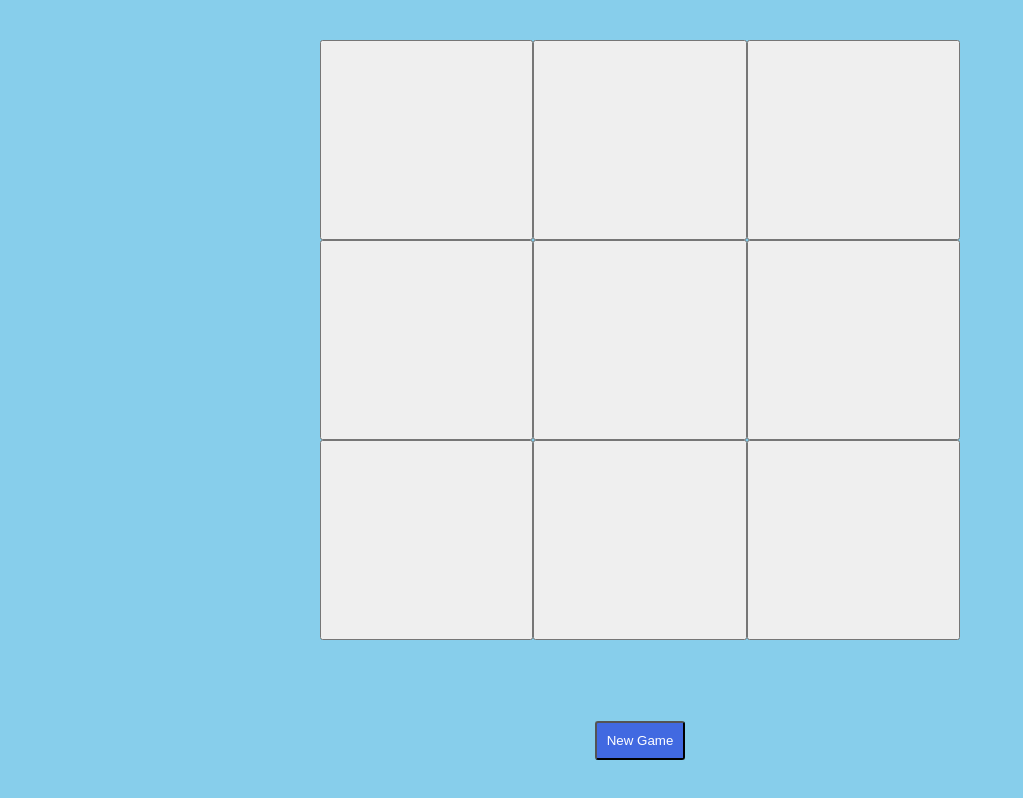
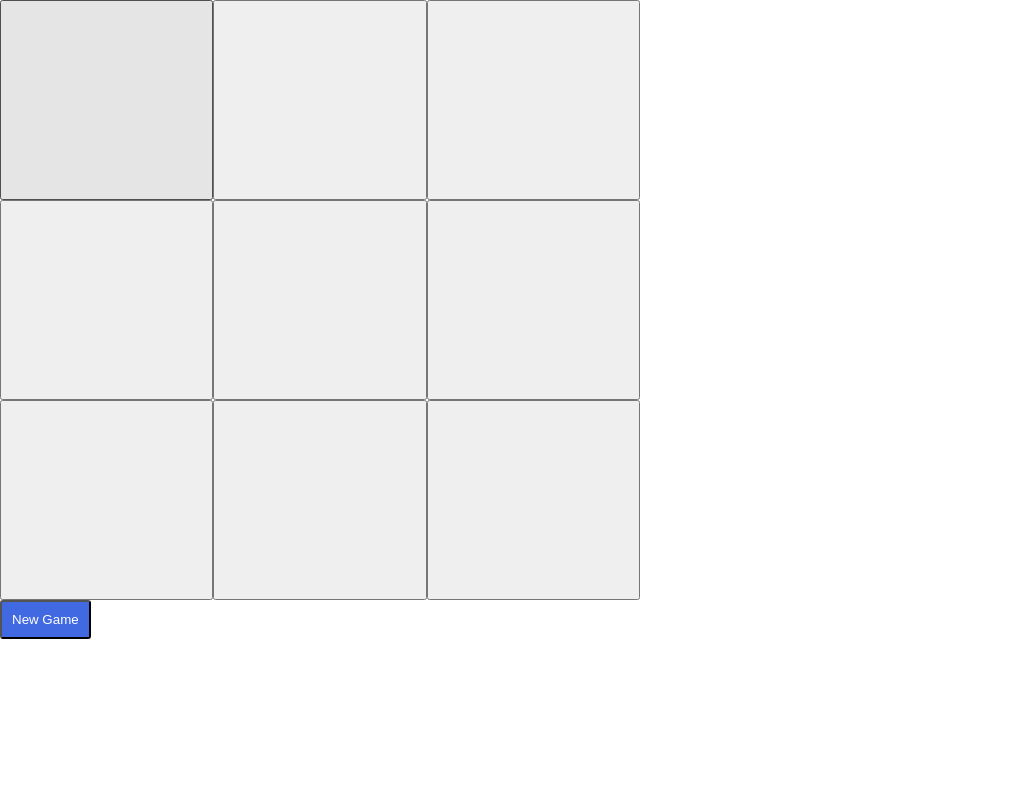
Before and after one commit to miriyan19425/game-tic-tac-toe, a React (Vite) app: page / in a window 1280 px wide. Shown: the whole page, without its empty margins (0-1023 px from the left). Built offline with nearby package versions, Linux system fonts and the light colour scheme.

Commit message:
Update App.jsx

```diff
--- a/src/App.jsx
+++ b/src/App.jsx
@@ -3,10 +3,10 @@ import Button from './components/Button';
 
 function App() {
   return (
-    <main>
+    <>
       <GameBoard />
       <Button>New Game</Button>
-    </main>
+    </>
   );
 }
 
```
